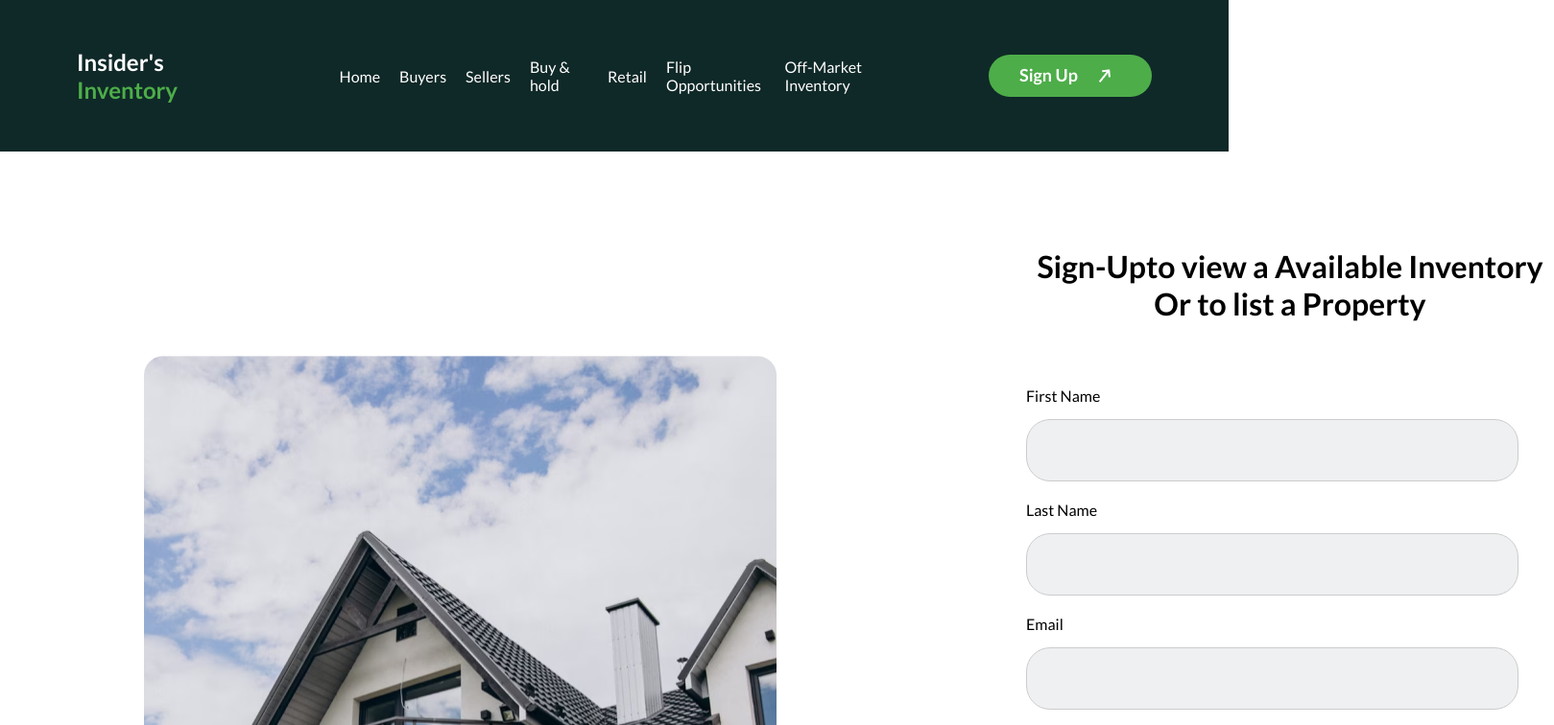
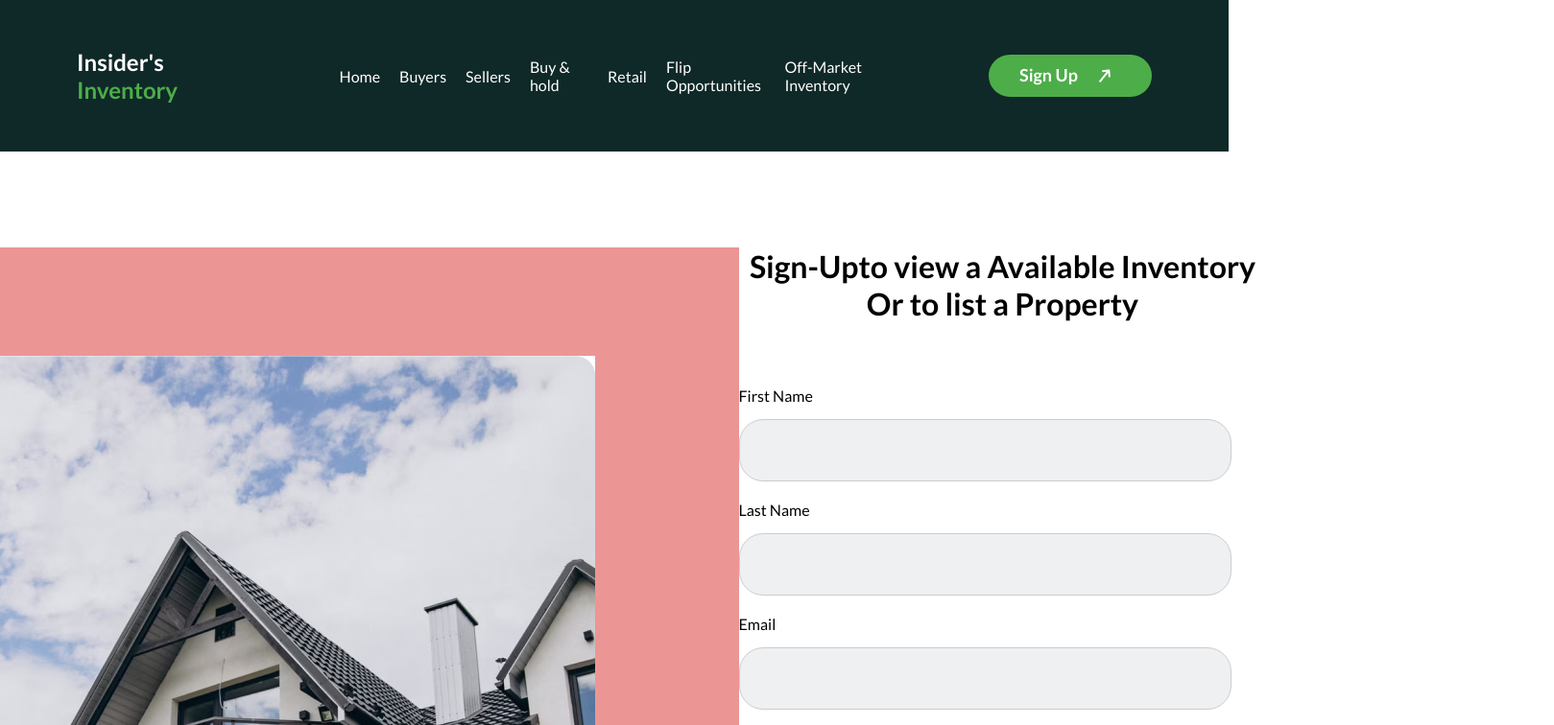
Before and after one commit to Jahanzaibali2/Insider-Inventory, a React app: page /SignUp in a window 1280 px wide. Shown: the top 756 px of the page at 96% size, 1619 px wide, since content can reach past the window. Built offline with nearby package versions, Linux system fonts and the light colour scheme; the HTML template or start-up script is replaced by a standard one.

Commit message:
BOdy finally fixed

```diff
--- a/src/Components/Body/TextAndLabels/LogIn/Login.jsx
+++ b/src/Components/Body/TextAndLabels/LogIn/Login.jsx
@@ -1,9 +1,11 @@
 import React from 'react'
+import Textfield from '../../../General/Textfield'
+import Checkbox from '../../../General/Checkbox'
 
 export default function Login() {
   return (
     <div>
-
+      <Textfield text="Username" />
     </div>
   )
 }
--- a/src/Components/Body/TextAndLabels/SignUp/SignUp.css
+++ b/src/Components/Body/TextAndLabels/SignUp/SignUp.css
@@ -92,5 +92,5 @@
 .headingDiv h1 {
   width: 550px;
   text-align: center;
-  color: black;
+  /* color: black; */
 }
--- a/src/Components/Body/TextAndLabels/TextAndLabel.css
+++ b/src/Components/Body/TextAndLabels/TextAndLabel.css
@@ -10,17 +10,22 @@
 }
 
 .legendaryDiv {
-  width: 1440px;
+  /* width: 1440px; */
+  width: 100%;
   height: 100%;
   margin-top: 100px;
   margin-bottom: 100px;
-  gap: 0px;
-  opacity: 0px;
-  background-color: black;
+  /* gap: 0px;
+  opacity: 0px; */
+  background-color: rgb(236, 149, 149);
+  display: flex;
+  justify-content: center;
+  align-items: center;
+
 }
 
 
-.b-div {
+/* .b-div {
   width: Hug (1, 282px)px;
   height: Hug (1, 137.75px)px;
   top: 82px;
@@ -30,7 +35,9 @@
   display: flex;
   justify-content: space-between;
   align-items: center;
-}
+} */
+
+
 
 .signUp {
   width: Hug (513px)px;
--- a/src/Components/Body/TextAndLabels/TextAndLabel.jsx
+++ b/src/Components/Body/TextAndLabels/TextAndLabel.jsx
@@ -16,8 +16,6 @@ function Body() {
       <div className="legendaryDiv">
 
 
-        <div className="b-div">
-
 
           <div className="imageDiv">
             <img src={House} alt="x" />
@@ -29,7 +27,7 @@ function Body() {
 
 
         </div>
-      </div>
+
     </>
   )
 }
--- a/src/Config/AppRouter.jsx
+++ b/src/Config/AppRouter.jsx
@@ -5,7 +5,7 @@ export default function AppRouter() {
   return (
     <BrowserRouter>
     <Routes>
-<Route path='/'    element={<Home/>} />
+<Route path='/'  element={<Home/>} />
 <Route path='/SignIn' element={<SignIn/>} />
 <Route path='/SignUp' element={<SignUp/>} />
 
```
